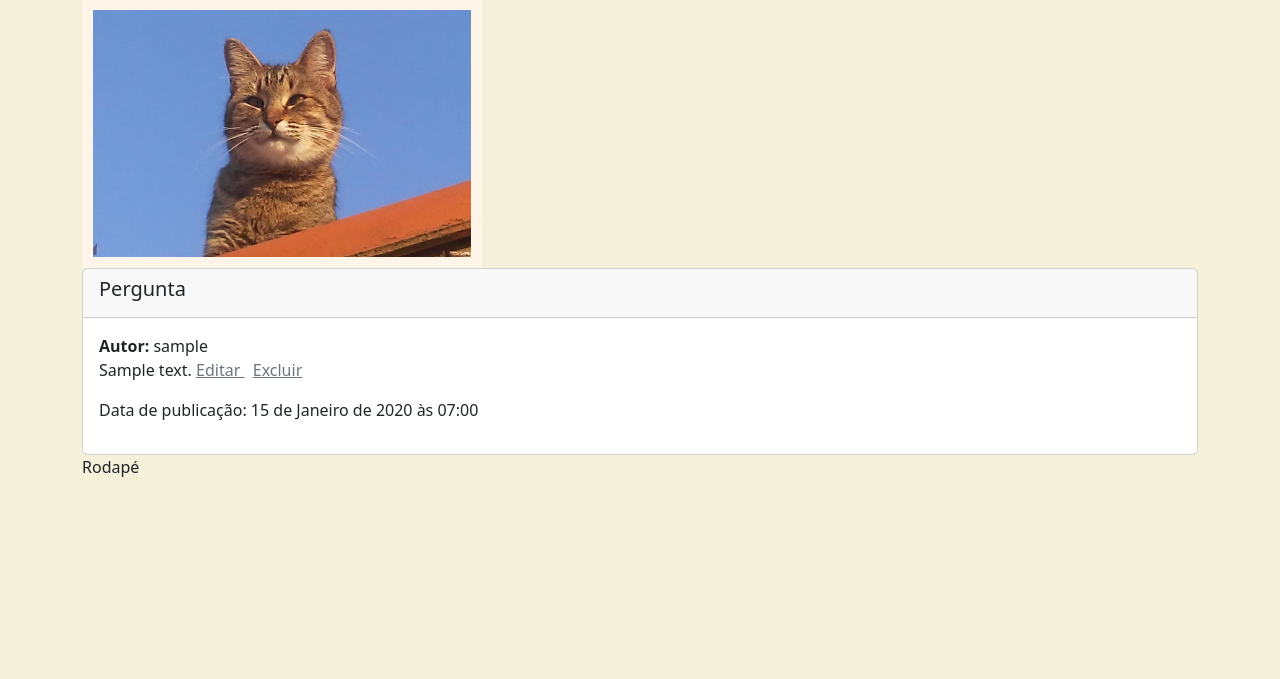
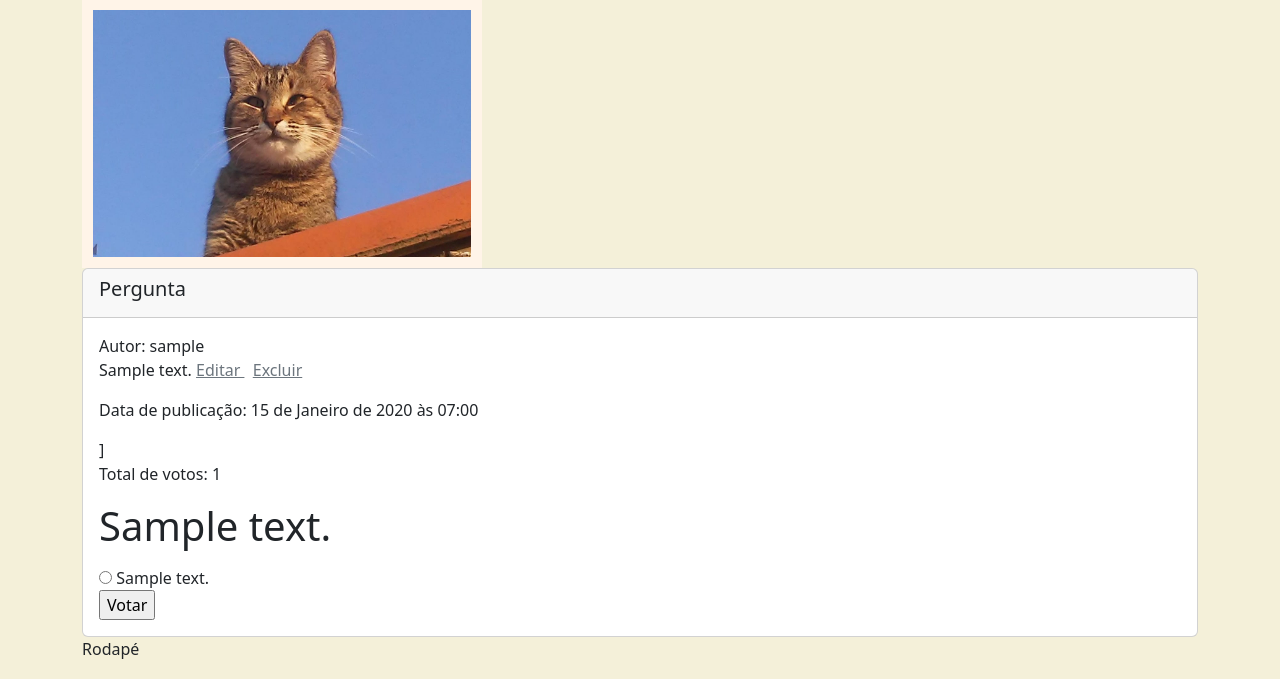
Before and after one commit to seh-ayaka/django.polls, a Django app: page /enquetes/1 in a window 1280 px wide. Shown: the part 121-800 px from the top of the page. Run offline with Django 4.2, Linux system fonts and the light colour scheme; tables that the repository leaves empty hold one stand-in row (values such as "Sample post").

Commit message:
Votação na Enquete

```diff
--- a/polls/templates/polls/question_confirm_delete.html
+++ b/polls/templates/polls/question_confirm_delete.html
@@ -14,7 +14,7 @@
             <p>"{{ object.question_text }}"</p>
             <br />
             <button type="submit" class="btn btn-danger">Confirmar</button>
-            <a href="{% url 'polls_list' %}" class="link-secondary">Cancelar</a>
+            <a href="{% url 'question-list' %}" class="link-secondary">Cancelar</a>
         </form>
     </div>
 </div>
--- a/polls/templates/polls/question_detail.html
+++ b/polls/templates/polls/question_detail.html
@@ -7,20 +7,38 @@
     </div>
     <div class="card-body">
         {% if question.author %}
-            <strong>Autor:</strong> {{ question.author.username }}
+            <span>Autor: {{ question.author.username }}</span>
         {% else %}
             <strong>Autor:</strong> Desconhecido
         {% endif %} <br>
         <p>
             {{ question.question_text }}
-            <a href="{% url 'poll_edit' pk=question.id %}" class="link-secondary">
+            <a href="{% url 'question-update' pk=question.id %}" class="link-secondary">
                 Editar
             </a> &nbsp;
-            <a href="{% url 'poll_delete' pk=question.id %}" class="link-secondary">
+            <a href="{% url 'question-delete' pk=question.id %}" class="link-secondary">
                 Excluir
             </a>
         </p>
         <p>Data de publicação: {{ question.pub_date }}</p>
+        {% if total_votes %}]
+            <p>Total de votos: {{ total_votes }}</p>
+        {% endif %}
+        <form action="{% url 'poll_vote' question_id=question.id %}" method="post">
+            {% csrf_token %}
+            <fieldset>
+                <legend><h1>{{ question.question_text }}</h1></legend>
+                {% for choice in question.choice_set.all %}
+                    <input type="radio" name="choice" id="choice{{ forloop.counter }}" value="{{ choice.id }}">
+                    <label for="choice{{ forloop.counter }}">{{ choice.choice_text }}</label><br>
+                {% empty %}
+                    <h5>Não há alternativas cadastradas</h5>
+                {% endfor %}
+            </fieldset>
+            {% if question.choice_set.all %}
+                <input type="submit" value="Votar">
+            {% endif %}
+        </form>
     </div>
 </div>
 {% endblock %}
--- a/polls/urls.py
+++ b/polls/urls.py
@@ -38,5 +38,9 @@ urlpatterns = [
     path('alternativa/<int:pk>/delete',
         views.ChoiceDeleteView.as_view(),
         name="choice_delete"
-    )
+    ),
+    path('pergunta/<int:question_id>/vote',
+        views.vote,
+        name="poll_vote"
+    ),
 ]
--- a/polls/views.py
+++ b/polls/views.py
@@ -1,8 +1,10 @@
-from django.shortcuts import get_object_or_404, render
+from multiprocessing import context
+from django.shortcuts import get_object_or_404, render, redirect
 from django.http import HttpResponse
 from django.contrib.auth.decorators import login_required
 from django.contrib.auth.mixins import LoginRequiredMixin
 from .models import Choice, Question
+from django.db.models import Sum
 
 def index(request):
     latest_question_list = Question.objects.order_by("-pub_date")[:5]
@@ -15,8 +17,8 @@ def detail(request, question_id):
 def results(request, question_id):
     return HttpResponse(f"Resultado da pergunta de número{question_id}")
 
-def vote(request, question_id):
-    return HttpResponse(f"Você vai votar na pergunta de número {question_id}")
+# def vote(request, question_id):
+#     return HttpResponse(f"Você vai votar na pergunta de número {question_id}")
 
 from django.views.generic import CreateView, ListView, DetailView, DeleteView, UpdateView
 from django.urls import reverse_lazy
@@ -36,7 +38,7 @@ class QuestionCreateView(LoginRequiredMixin, CreateView):
 
     def form_valid(self, form):
         form.instance.author = self.request.user
-        messages.sucess(self.request, self.sucess_message)
+        messages.success(self.request, self.sucess_message)
         return super(QuestionCreateView, self).form_valid(form)
 
 class QuestionListView(ListView):
@@ -46,7 +48,16 @@ class QuestionListView(ListView):
 
 class QuestionDetailView(DetailView):
     model = Question
+    template_name= 'polls/question_detail.html'
     context_object_name = 'question'
+
+    def get_context_data(self, **kwargs):
+        context = super(QuestionDetailView, self).get_context_data(**kwargs)
+        votes = Choice.objects.filter(question=context['question']).aggregate(total=Sum('votes')) or 0
+        context ['total_votes'] = votes.get('total')
+
+        return context
+
 
 from django.contrib import messages
 
@@ -146,3 +157,19 @@ class ChoiceDeleteView(LoginRequiredMixin, DeleteView):
         question_id = self.object.question.id
         print(question_id)
         return reverse_lazy('poll_edit', kwargs={'pk': question_id})
+
+def vote(request, question_id):
+    question = get_object_or_404(Question, pk=question_id)
+    if request.method == 'POST':
+        try:
+            selected_choice = question.choice_set.get(pk=request.POST["choice"])
+        except (KeyError, Choice.DoesNotExist):
+            messages.error(request, 'Selecione uma alternativa para votar!')
+        else:
+            selected_choice.votes += 1
+            selected_choice.save()
+            messages.success(request, 'Seu voto foi registrado com sucesso!')
+            return redirect(reverse_lazy("question-detail", args=(question.id,)))
+
+    context = {'question': question}
+    return render(request, 'polls/question_detail.html', context)
```
